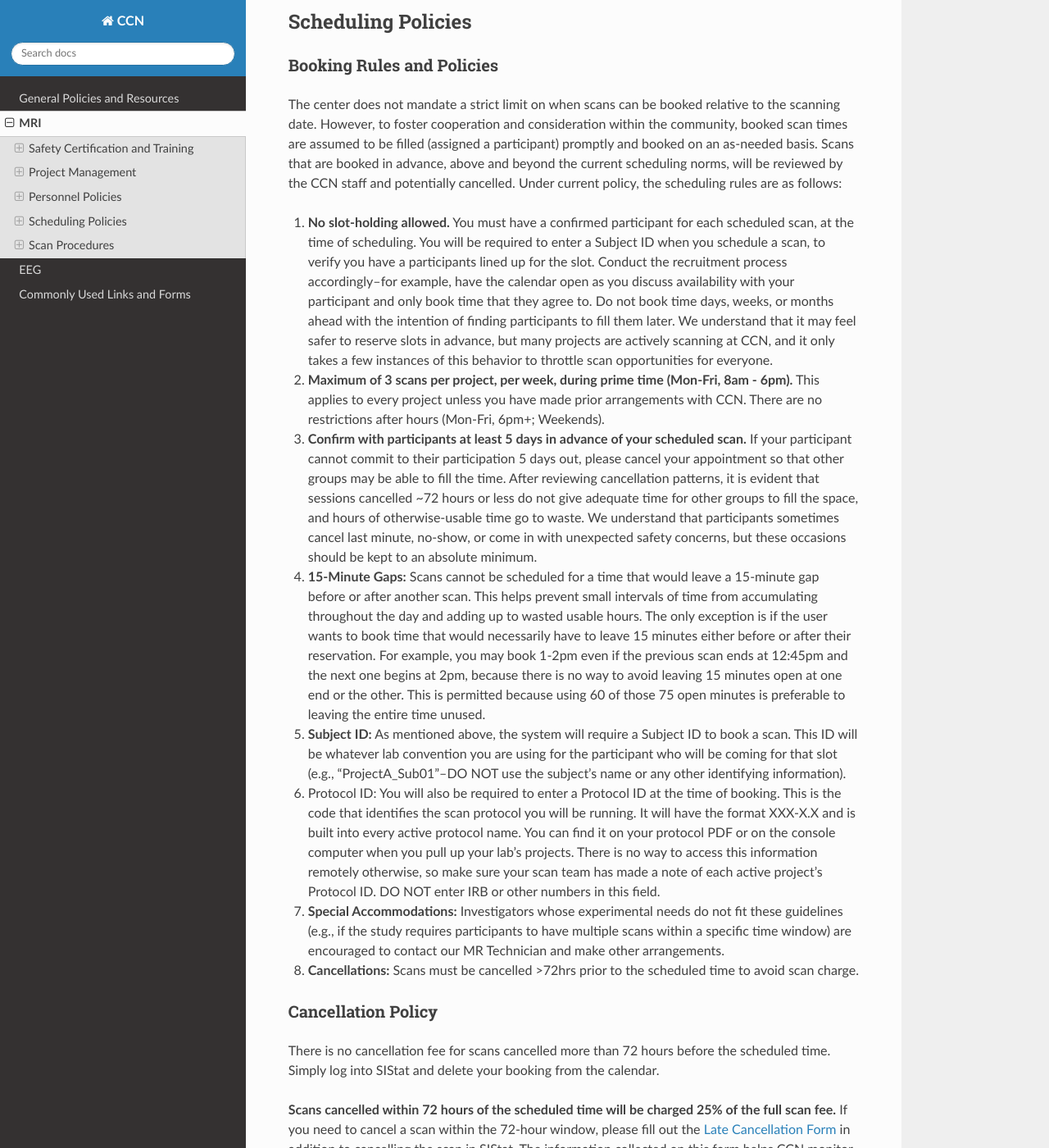
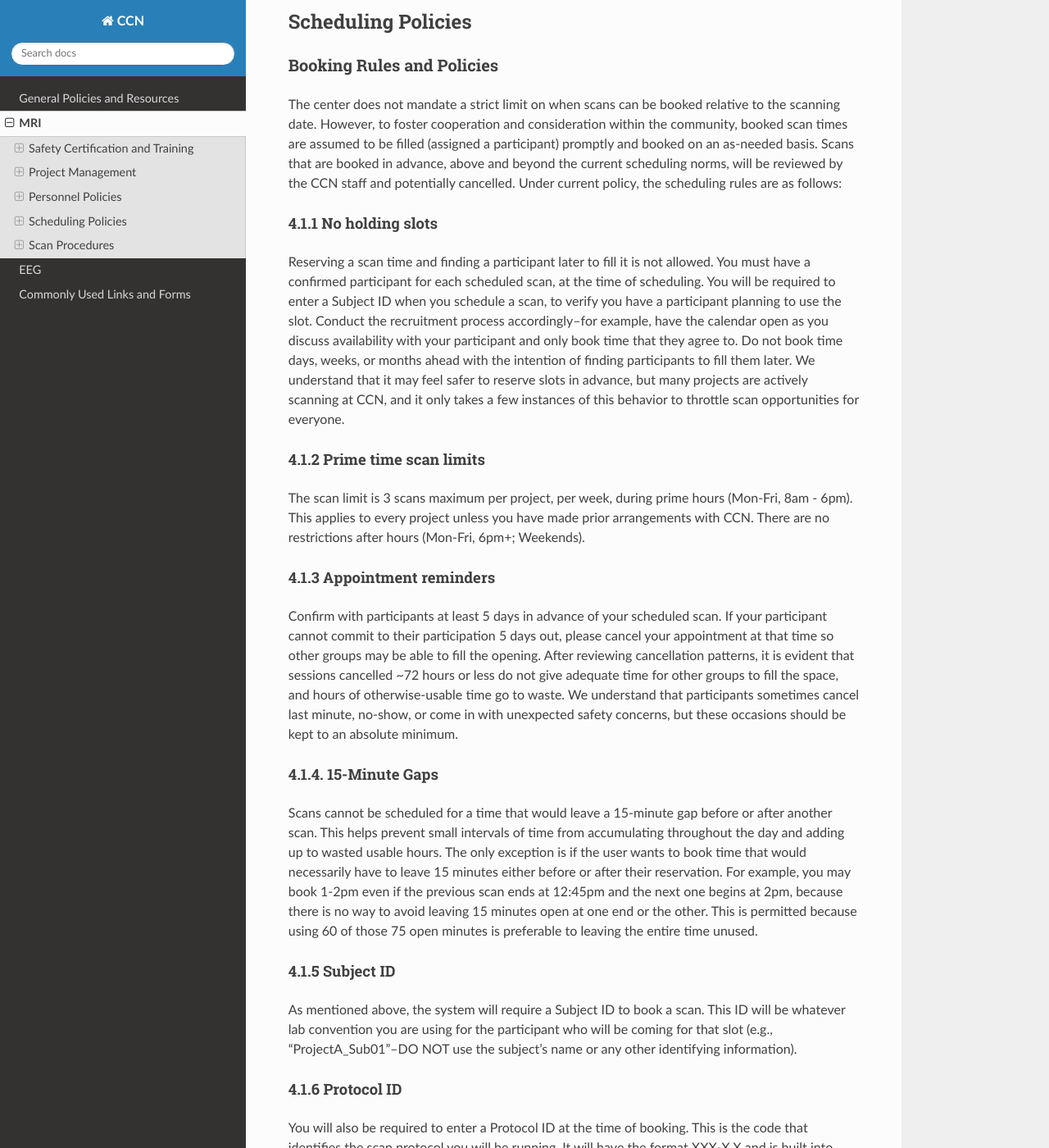
Before and after one commit to CCN-Support/CCN_Wiki, a Sphinx documentation site: the page built from docs/source/mri.rst, in a window 1280 px wide and 1400 px high, scrolled down 12470 px. Shown: the whole window at 82% size. Built offline with Sphinx 7.4.7 and the Read the Docs theme 3.1.0, drawn with Linux system fonts in a browser that asks for light colours; some of the changed text lies outside the part shown.

Commit message:
Update mri.rst

```diff
--- a/docs/source/mri.rst
+++ b/docs/source/mri.rst
@@ -269,20 +269,33 @@ Booking Rules and Policies
 
 The center does not mandate a strict limit on when scans can be booked relative to the scanning date. However, to foster cooperation and consideration within the community, booked scan times are assumed to be filled (assigned a participant) promptly and booked on an as-needed basis. Scans that are booked in advance, above and beyond the current scheduling norms, will be reviewed by the CCN staff and potentially cancelled. Under current policy, the scheduling rules are as follows:
 
-1. **No slot-holding allowed.** You must have a confirmed participant for each scheduled scan, at the time of scheduling. You will be required to enter a Subject ID when you schedule a scan, to verify you have a participants lined up for the slot. Conduct the recruitment process accordingly--for example, have the calendar open as you discuss availability with your participant and only book time that they agree to. Do not book time days, weeks, or months ahead with the intention of finding participants to fill them later. We understand that it may feel safer to reserve slots in advance, but many projects are actively scanning at CCN, and it only takes a few instances of this behavior to throttle scan opportunities for everyone.
+4.1.1 No holding slots
+^^^^^^^^^^^^^^^^^^^^^^
+Reserving a scan time and finding a participant later to fill it is not allowed. You must have a confirmed participant for each scheduled scan, at the time of scheduling. You will be required to enter a Subject ID when you schedule a scan, to verify you have a participant planning to use the slot. Conduct the recruitment process accordingly--for example, have the calendar open as you discuss availability with your participant and only book time that they agree to. Do not book time days, weeks, or months ahead with the intention of finding participants to fill them later. We understand that it may feel safer to reserve slots in advance, but many projects are actively scanning at CCN, and it only takes a few instances of this behavior to throttle scan opportunities for everyone.
 
-2. **Maximum of 3 scans per project, per week, during prime time (Mon-Fri, 8am - 6pm).** This applies to every project unless you have made prior arrangements with CCN. There are no restrictions after hours (Mon-Fri, 6pm+; Weekends).
+4.1.2 Prime time scan limits
+^^^^^^^^^^^^^^^^^^^^^^^^^^^^
+The scan limit is 3 scans maximum per project, per week, during prime hours (Mon-Fri, 8am - 6pm). This applies to every project unless you have made prior arrangements with CCN. There are no restrictions after hours (Mon-Fri, 6pm+; Weekends).
 
-3. **Confirm with participants at least 5 days in advance of your scheduled scan.** If your participant cannot commit to their participation 5 days out, please cancel your appointment so that other groups may be able to fill the time. After reviewing cancellation patterns, it is evident that sessions cancelled ~72 hours or less do not give adequate time for other groups to fill the space, and hours of otherwise-usable time go to waste. We understand that participants sometimes cancel last minute, no-show, or come in with unexpected safety concerns, but these occasions should be kept to an absolute minimum.
+4.1.3 Appointment reminders
+^^^^^^^^^^^^^^^^^^^^^^^^^^^
+Confirm with participants at least 5 days in advance of your scheduled scan. If your participant cannot commit to their participation 5 days out, please cancel your appointment at that time so other groups may be able to fill the opening. After reviewing cancellation patterns, it is evident that sessions cancelled ~72 hours or less do not give adequate time for other groups to fill the space, and hours of otherwise-usable time go to waste. We understand that participants sometimes cancel last minute, no-show, or come in with unexpected safety concerns, but these occasions should be kept to an absolute minimum.
 
-4. **15-Minute Gaps:** Scans cannot be scheduled for a time that would leave a 15-minute gap before or after another scan. This helps prevent small intervals of time from accumulating throughout the day and adding up to wasted usable hours. The only exception is if the user wants to book time that would necessarily have to leave 15 minutes either before or after their reservation. For example, you may book 1-2pm even if the previous scan ends at 12:45pm and the next one begins at 2pm, because there is no way to avoid leaving 15 minutes open at one end or the other. This is permitted because using 60 of those 75 open minutes is preferable to leaving the entire time unused.
+4.1.4. 15-Minute Gaps
+^^^^^^^^^^^^^^^^^^^^^^^
+Scans cannot be scheduled for a time that would leave a 15-minute gap before or after another scan. This helps prevent small intervals of time from accumulating throughout the day and adding up to wasted usable hours. The only exception is if the user wants to book time that would necessarily have to leave 15 minutes either before or after their reservation. For example, you may book 1-2pm even if the previous scan ends at 12:45pm and the next one begins at 2pm, because there is no way to avoid leaving 15 minutes open at one end or the other. This is permitted because using 60 of those 75 open minutes is preferable to leaving the entire time unused.
 
-5. **Subject ID:** As mentioned above, the system will require a Subject ID to book a scan. This ID will be whatever lab convention you are using for the participant who will be coming for that slot (e.g., "ProjectA_Sub01"--DO NOT use the subject's name or any other identifying information).
-6. Protocol ID: You will also be required to enter a Protocol ID at the time of booking. This is the code that identifies the scan protocol you will be running. It will have the format XXX-X.X and is built into every active protocol name. You can find it on your protocol PDF or on the console computer when you pull up your lab's projects. There is no way to access this information remotely otherwise, so make sure your scan team has made a note of each active project's Protocol ID. DO NOT enter IRB or other numbers in this field.
+4.1.5 Subject ID
+^^^^^^^^^^^^^^^^
+As mentioned above, the system will require a Subject ID to book a scan. This ID will be whatever lab convention you are using for the participant who will be coming for that slot (e.g., "ProjectA_Sub01"--DO NOT use the subject's name or any other identifying information).
 
-7. **Special Accommodations:** Investigators whose experimental needs do not fit these guidelines (e.g., if the study requires participants to have multiple scans within a specific time window) are encouraged to contact our MR Technician and make other arrangements.
+4.1.6 Protocol ID
+^^^^^^^^^^^^^^^^^
+You will also be required to enter a Protocol ID at the time of booking. This is the code that identifies the scan protocol you will be running. It will have the format XXX-X.X and is built into every active protocol name. You can find it on your protocol PDF or on the console computer when you pull up your lab's projects. There is no way to access this information remotely otherwise, so make sure your scan team has made a note of each active project's Protocol ID. DO NOT enter IRB or other numbers in this field.
 
-8. **Cancellations:** Scans must be cancelled >72hrs prior to the scheduled time to avoid scan charge.
+4.1.7 Special Accommodations
+^^^^^^^^^^^^^^^^^^^^^^^^^^^^
+Investigators whose experimental needs do not fit these guidelines (e.g., if the study requires participants to have multiple scans within a specific time window) are encouraged to contact ccnsupport@g.ucla.edu and make specific arrangements.
 
 
 Cancellation Policy
```
